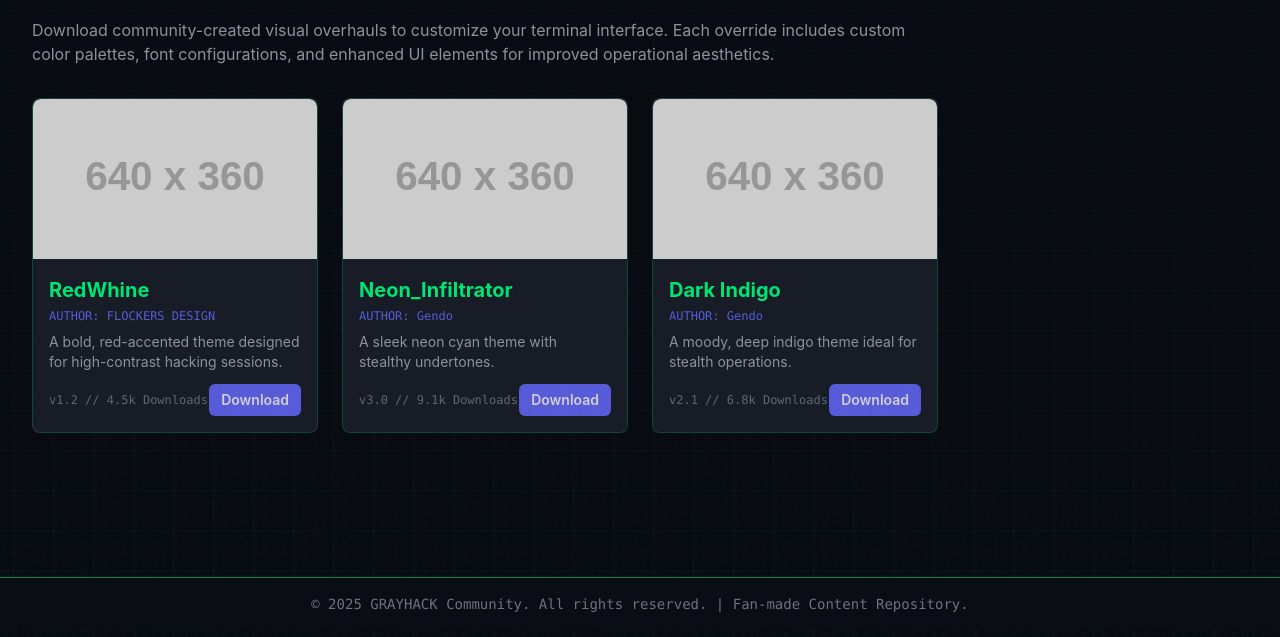
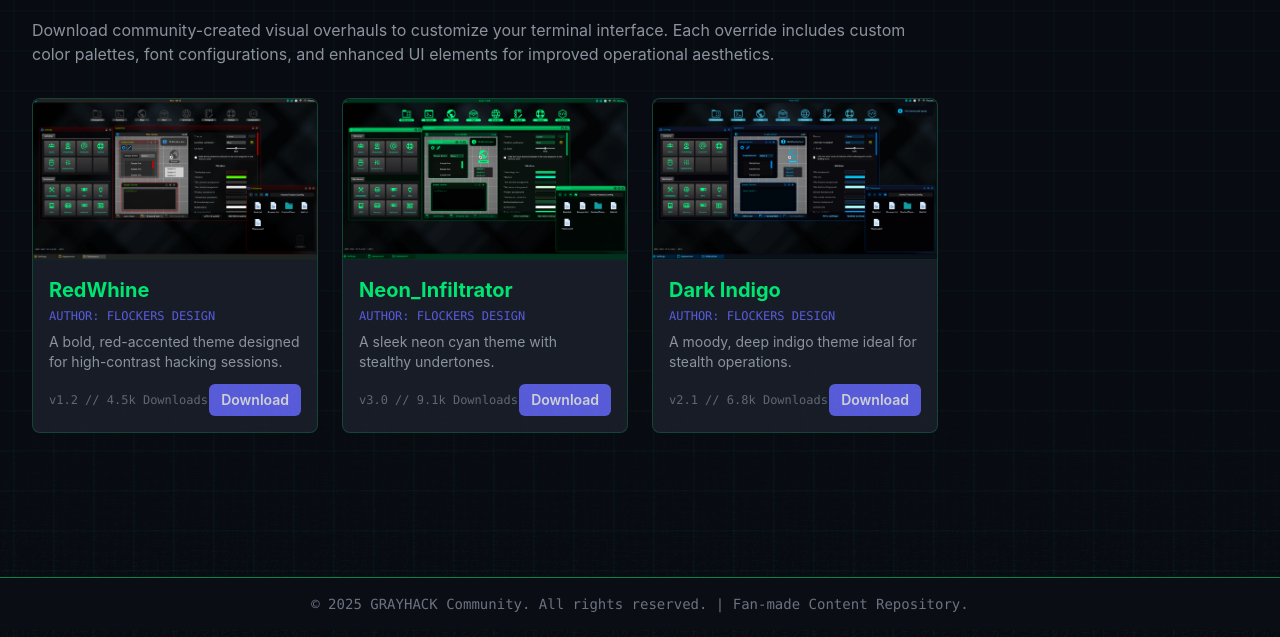
Before and after one commit to Erasmusdev/grayhackhub, a plain HTML site: page visual-overrides.html in a window 1280 px wide. Shown: the part 163-800 px from the top of the page. Drawn offline with nearby package versions, Linux system fonts and the light colour scheme; placeholder pictures from the web are drawn by us.

Commit message:
Updated themes

```diff
--- a/javascript/themes-data.js
+++ b/javascript/themes-data.js
@@ -6,27 +6,27 @@
         description: 'A bold, red-accented theme designed for high-contrast hacking sessions.',
         version: '1.2',
         downloads: '4.5k',
-        preview: 'https://via.placeholder.com/640x360/ff4c4c/0a0d14?text=REDWHINE',
+        preview: './assets/themes/previews/RedWhine.png',
         downloadPath: './assets/themes/RedWhine.txt'
     },
     {
         id: 'neon_infiltrator',
         name: 'Neon_Infiltrator',
-        author: 'Gendo',
+        author: 'FLOCKERS DESIGN',
         description: 'A sleek neon cyan theme with stealthy undertones.',
         version: '3.0',
         downloads: '9.1k',
-        preview: 'https://via.placeholder.com/640x360/00ffdc/0a0d14?text=NEON+INFILTRATOR',
+        preview: './assets/themes/previews/neon_infiltrator.png',
         downloadPath: './assets/themes/Neon_Infiltrator.txt'
     },
     {
         id: 'dark_indigo',
         name: 'Dark Indigo',
-        author: 'Gendo',
+        author: 'FLOCKERS DESIGN',
         description: 'A moody, deep indigo theme ideal for stealth operations.',
         version: '2.1',
         downloads: '6.8k',
-        preview: 'https://via.placeholder.com/640x360/3b2f6d/0a0d14?text=DARK+INDIGO',
+        preview: './assets/themes/previews/Dark_Indigo.png',
         downloadPath: './assets/themes/Dark_Indigo.txt'
     },
 ];
--- a/visual-overrides.html
+++ b/visual-overrides.html
@@ -118,7 +118,7 @@
   <main class="max-w-7xl mx-auto p-4 md:p-8">
     <section id="content-themes" class="mb-16">
       <h2 class="text-4xl font-mono font-bold mb-8 text-gh-primary pb-2 section-header text-shadow-neon">
-        <span class="text-gh-accent">01 //</span> Visual Overrides (Themes)
+        <span class="text-gh-accent">01 //</span> Visual Override != Community Themes
       </h2>
       <p class="text-gray-400 mb-8 max-w-4xl">
         Download community-created visual overhauls to customize your terminal interface. Each override includes custom color palettes, font configurations, and enhanced UI elements for improved operational aesthetics.
```
Also changed, not shown: assets/themes/Neon_Infiltrator.txt, assets/themes/previews/Dark_Indigo.png (added), assets/themes/previews/RedWhine.png (added), assets/themes/previews/neon_infiltrator.png (added).
